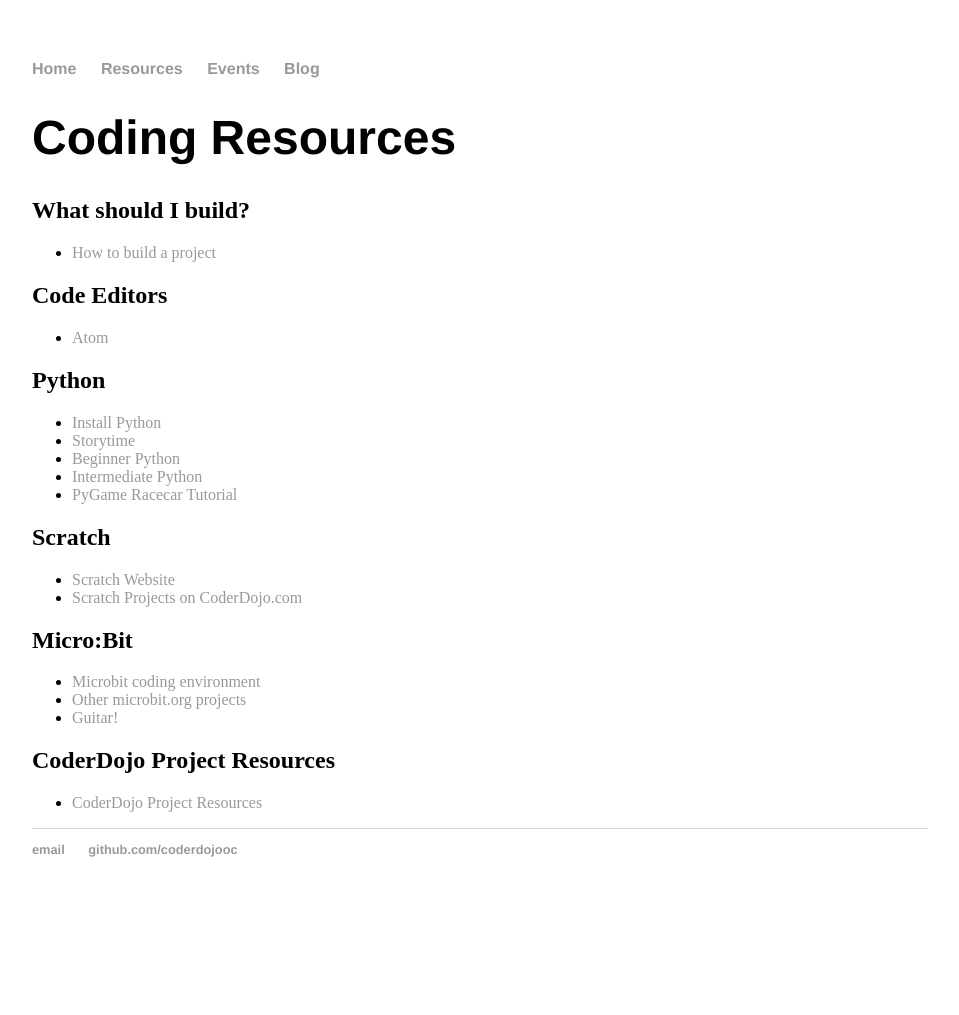
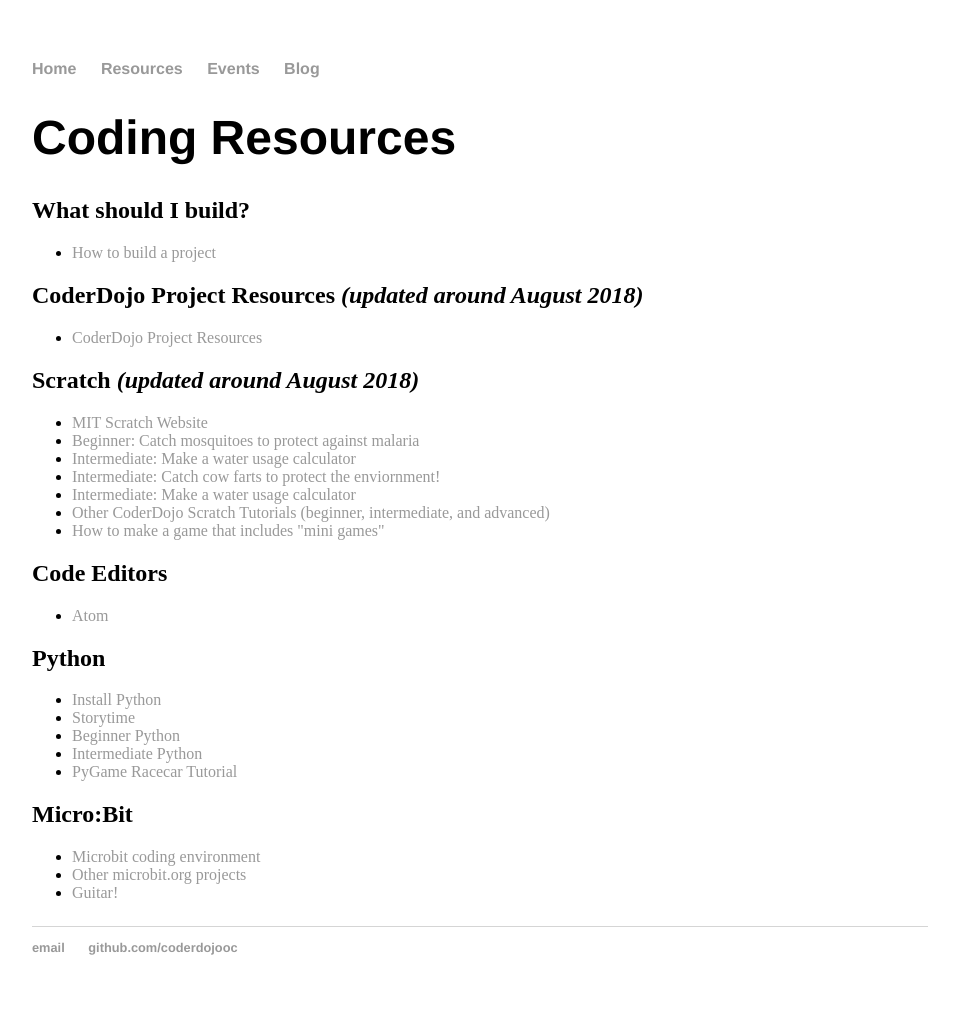
Before and after one commit to coderdojooc/coderdojooc.github.io, a Jekyll site: the page built from resources/index.html, in a window 1280 px wide. Shown: the whole page, without its empty margins (160-1119 px from the left). Built offline with Jekyll 4.4.1, drawn with Linux system fonts in a browser that asks for light colours; before the commit the page ends 917 px from its top, so only the background shows below that.

Commit message:
Updated resources list
Added a bunch of new Scratch resources to help ninjas prep their projects for Coolest Projects.

Reorganized the page a bit.

Updated the basic coderdojo.com resources link.

```diff
--- a/resources/index.html
+++ b/resources/index.html
@@ -7,6 +7,20 @@
   <h2>What should I build?</h2>
     <ul>
       <li><a href="http://kata.coderdojo.com/images/7/72/CD_Project_Design_Worksheets.pdf" target="_blank">How to build a project</a></li>
+    </ul>
+  <h2>CoderDojo Project Resources <i>(updated around August 2018)</i></h2>
+    <ul>
+      <li><a href="https://coderdojo.com/resources/" target="_blank">CoderDojo Project Resources</a></li>
+    </ul>
+  <h2>Scratch <i>(updated around August 2018)</i></h2>
+    <ul>
+      <li><a href="https://scratch.mit.edu/" target="_blank">MIT Scratch Website</a></li>
+      <li><a href="https://projects.raspberrypi.org/en/projects/cd-sebento-scratch-1" target="_blank">Beginner: Catch mosquitoes to protect against malaria</a></li>
+      <li><a href="https://projects.raspberrypi.org/en/projects/cd-sebento-scratch-2" target="_blank">Intermediate: Make a water usage calculator</a></li>
+      <li><a href="https://projects.raspberrypi.org/en/projects/cd-sebento-scratch-3" target="_blank">Intermediate: Catch cow farts to protect the enviornment!</a></li>
+      <li><a href="https://projects.raspberrypi.org/en/projects/cd-sebento-scratch-2" target="_blank">Intermediate: Make a water usage calculator</a></li>
+      <li><a href="https://projects.raspberrypi.org/en/CoderDojo/35" target="_blank">Other CoderDojo Scratch Tutorials (beginner, intermediate, and advanced)</a></li>
+      <li><a href="https://scratch.mit.edu/projects/149610906/" target="_blank">How to make a game that includes "mini games"</a></li>
     </ul>
   <h2>Code Editors</h2>
     <ul>
@@ -20,19 +34,11 @@
       <li><a href="http://kata.coderdojo.com/images/f/f0/Python_intermediate.pdf" target="_blank">Intermediate Python</a></li>
       <li><a href="https://pythonprogramming.net/pygame-python-3-part-1-intro/" target="_blank">PyGame Racecar Tutorial</a></li>
     </ul>
-  <h2>Scratch</h2>
-    <ul>
-        <li><a href="https://scratch.mit.edu/" target="_blank">Scratch Website</a></li>
-        <li><a href="http://kata.coderdojo.com/wiki/Scratch_Path" target="_blank">Scratch Projects on CoderDojo.com</a></li>
-    </ul>
   <h2>Micro:Bit</h2>
     <ul>
       <li><a href="https://makecode.microbit.org" target="_blank">Microbit coding environment</a></li>
       <li><a href="https://makecode.microbit.org/projects" target="_blank">Other microbit.org projects</a></li>
       <li><a href="https://makecode.microbit.org/projects/guitar" target="_blank">Guitar!</a></li>
     </ul>
-  <h2>CoderDojo Project Resources</h2>
-    <ul>
-        <li><a href="https://coderdojo.com/resources/" target="_blank">CoderDojo Project Resources</a></li>
-    </ul>
+  <p>
 </div><!-- /.blurb -->
```
Lines whose indentation alone changed are shown as unchanged.
